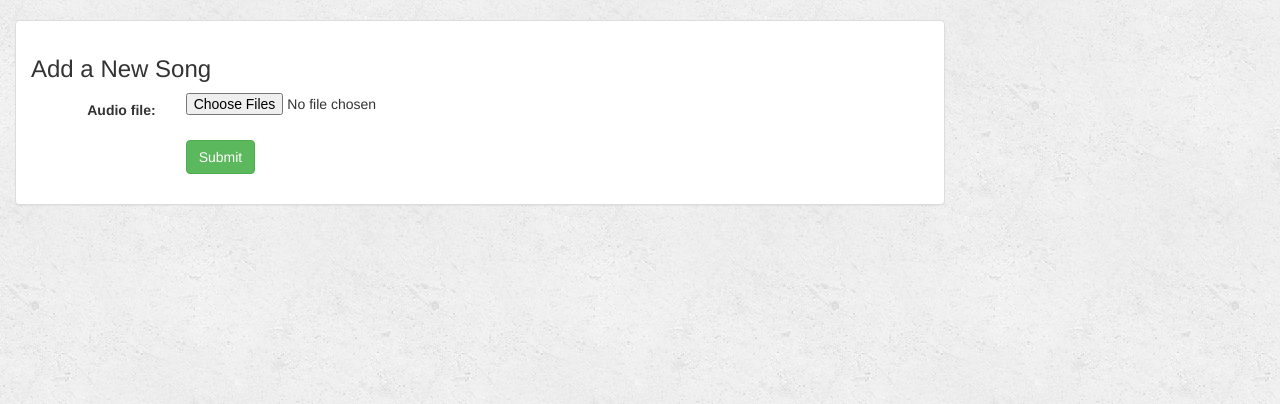
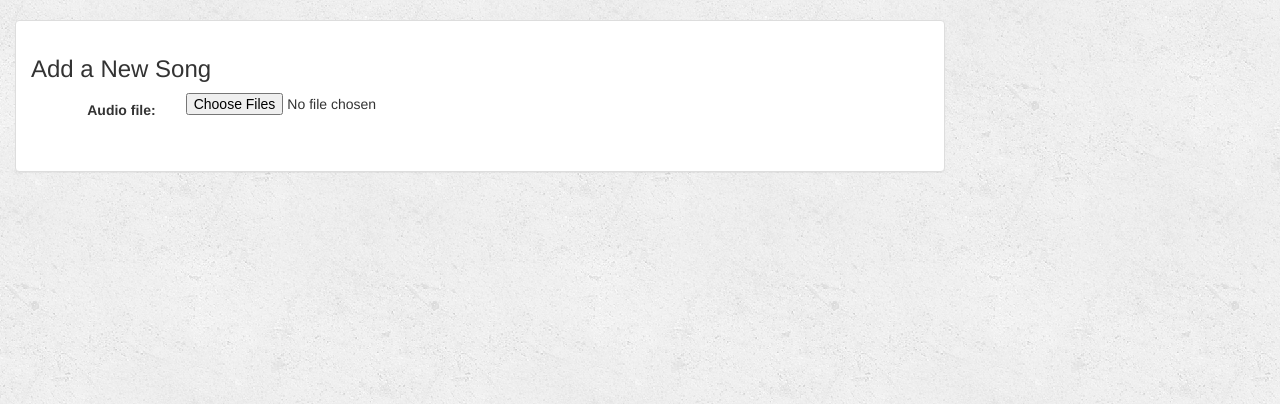
Before and after one commit to Harish321/Mahimusic, a Django app: page /create_song/ in a window 1280 px wide. Shown: the part 52-456 px from the top of the page. Run offline with Django 3.2, Linux system fonts and the light colour scheme; some libraries are stand-ins or nearby versions.

Commit message:
removed submit button

```diff
--- a/music/templates/music/create_song.html
+++ b/music/templates/music/create_song.html
@@ -27,7 +27,7 @@
                         {% include 'music/form_template.html' %}
                         <div class="form-group">
                             <div class="col-sm-offset-2 col-sm-10">
-                                <button type="submit" class="btn btn-success">Submit</button>
+                                <!-- <button type="submit" class="btn btn-success">Submit</button> -->
                             </div>
                         </div>
                     </form>
```
